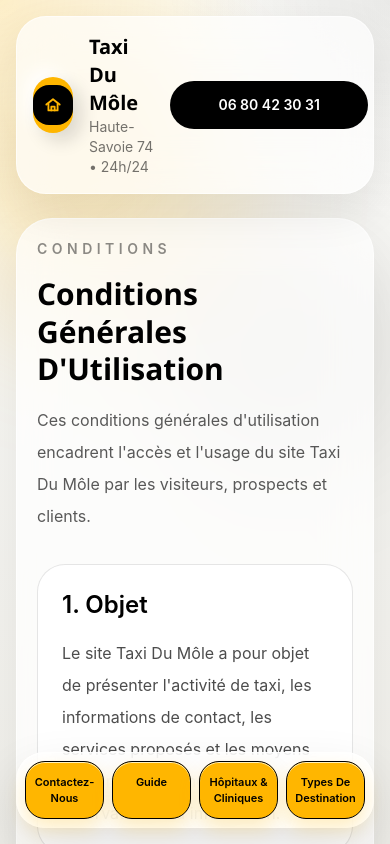
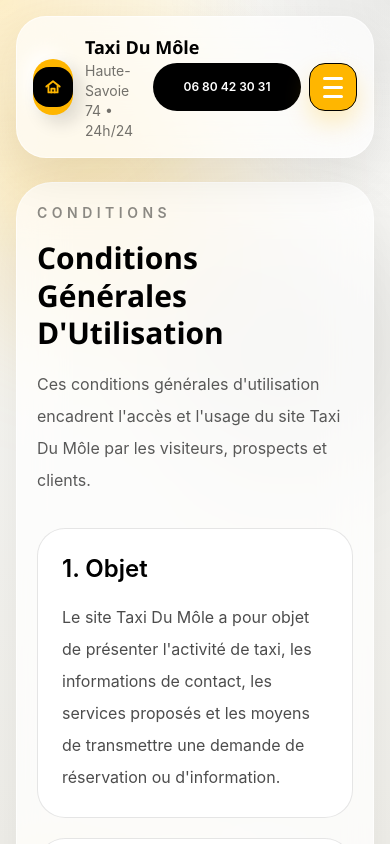
Before and after one commit to taxidumolevscode/taxi-du-mole-saas-74, a Next.js app: page /cgu in a window 390 px wide. Shown: the top 844 px of the page. Built offline with nearby package versions, Linux system fonts and the light colour scheme.

Commit message:
Mise à jour du site Taxi du Môle

```diff
--- a/app/components/SiteChrome.tsx
+++ b/app/components/SiteChrome.tsx
@@ -1,6 +1,8 @@
+"use client";
+
 import Link from "next/link";
 import Image from "next/image";
-import { ReactNode } from "react";
+import { ReactNode, useState } from "react";
 import { navItems } from "../site-data";
 
 function LogoBadge() {
@@ -63,6 +65,8 @@ export function SectionHeader({
 }
 
 export function SiteChrome({ children }: { children: ReactNode }) {
+  const [isMobileMenuOpen, setIsMobileMenuOpen] = useState(false);
+
   return (
     <main className="relative min-h-screen overflow-hidden text-black">
       <div className="pointer-events-none absolute inset-0">
@@ -71,13 +75,15 @@ export function SiteChrome({ children }: { children: ReactNode }) {
         <div className="absolute bottom-32 left-1/3 h-80 w-80 rounded-full bg-white/70 blur-3xl" />
       </div>
 
-      <div className="relative mx-auto max-w-[1600px] px-4 pb-28 pt-4 sm:px-6 lg:px-8">
+      <div className="relative mx-auto max-w-[1600px] px-4 pb-10 pt-4 sm:px-6 lg:px-8">
         <header className="sticky top-4 z-50 rounded-[30px] border border-white/60 bg-white/70 px-4 py-4 shadow-[0_18px_45px_rgba(17,17,17,0.08)] backdrop-blur-xl sm:px-6">
           <div className="flex items-center justify-between gap-4">
-            <Link className="flex items-center gap-4" href="/#hero">
+            <Link className="flex min-w-0 items-center gap-3 sm:gap-4" href="/#hero">
               <LogoBadge />
-              <div>
-                <p className="font-display text-xl font-semibold">Taxi Du Môle</p>
+              <div className="min-w-0">
+                <p className="font-display text-lg font-semibold whitespace-nowrap sm:text-xl">
+                  Taxi Du Môle
+                </p>
                 <p className="text-sm text-black/55">Haute-Savoie 74 • 24h/24</p>
               </div>
             </Link>
@@ -94,13 +100,44 @@ export function SiteChrome({ children }: { children: ReactNode }) {
               ))}
             </div>
 
-            <a
-              className="inline-flex h-12 min-w-[198px] items-center justify-center rounded-full bg-black px-5 text-center text-sm font-semibold whitespace-nowrap text-white hover:-translate-y-0.5"
-              href="tel:+33680423031"
-            >
-              06 80 42 30 31
-            </a>
+            <div className="flex items-center gap-2 sm:gap-3">
+              <a
+                className="inline-flex h-12 min-w-[148px] items-center justify-center rounded-full bg-black px-4 text-center text-xs font-semibold whitespace-nowrap text-white hover:-translate-y-0.5 sm:min-w-[198px] sm:px-5 sm:text-sm"
+                href="tel:+33680423031"
+              >
+                06 80 42 30 31
+              </a>
+              <button
+                aria-expanded={isMobileMenuOpen}
+                aria-label="Ouvrir le menu"
+                className="flex h-12 w-12 items-center justify-center rounded-2xl border border-black bg-[#ffb600] text-black shadow-[0_12px_24px_rgba(255,182,0,0.24)] hover:-translate-y-0.5 xl:hidden"
+                onClick={() => setIsMobileMenuOpen((value) => !value)}
+                type="button"
+              >
+                <span className="flex flex-col gap-1.5">
+                  <span className="block h-[3px] w-5 rounded-full bg-white" />
+                  <span className="block h-[3px] w-5 rounded-full bg-white" />
+                  <span className="block h-[3px] w-5 rounded-full bg-white" />
+                </span>
+              </button>
+            </div>
           </div>
+
+          {isMobileMenuOpen ? (
+            <div className="mt-4 space-y-2 rounded-[24px] border border-black/10 bg-[#f8f6ee] p-3 shadow-[inset_1px_1px_0_rgba(255,255,255,0.88),inset_-1px_-1px_0_rgba(17,17,17,0.05)] xl:hidden">
+              {navItems.map((item) => (
+                <Link
+                  key={item.href}
+                  className="flex items-center justify-between rounded-[20px] border border-black/[0.08] bg-white px-4 py-3 text-sm font-semibold hover:-translate-y-0.5"
+                  href={item.href}
+                  onClick={() => setIsMobileMenuOpen(false)}
+                >
+                  <span className="text-black/45">{item.tag}</span>
+                  <span>{item.label}</span>
+                </Link>
+              ))}
+            </div>
+          ) : null}
         </header>
 
         <div className="mt-6 grid gap-6 xl:grid-cols-[280px_minmax(0,1fr)]">
@@ -247,19 +284,6 @@ export function SiteChrome({ children }: { children: ReactNode }) {
         </footer>
       </div>
 
-      <nav className="fixed inset-x-4 bottom-4 z-50 rounded-[28px] border border-white/70 bg-white/80 p-2 shadow-[0_22px_50px_rgba(17,17,17,0.12)] backdrop-blur-xl xl:hidden">
-        <div className="grid grid-cols-4 gap-2">
-          {navItems.map((item) => (
-            <Link
-              key={item.href}
-              className="rounded-[20px] border border-black bg-[#ffb600] px-2 py-3 text-center text-[11px] font-semibold leading-4 text-black shadow-[0_10px_20px_rgba(255,182,0,0.24),inset_0_1px_0_rgba(255,245,199,0.95)] hover:bg-[#ffc31f]"
-              href={item.href}
-            >
-              {item.label}
-            </Link>
-          ))}
-        </div>
-      </nav>
     </main>
   );
 }
--- a/app/page.tsx
+++ b/app/page.tsx
@@ -121,26 +121,14 @@ export default function Home() {
         </div>
 
         <div className="relative z-10 mt-10 grid gap-5 xl:grid-cols-3">
-          {processSteps.map((step, index) => (
+          {processSteps.map((step) => (
             <article
               key={step.step}
               className="rounded-[30px] border border-black/10 bg-white p-6 shadow-[0_16px_36px_rgba(17,17,17,0.06)]"
             >
               <div className="flex items-center gap-4">
                 <div
-                  className={`flex h-14 w-14 items-center justify-center rounded-[18px] text-sm font-bold text-white shadow-[0_14px_24px_rgba(17,17,17,0.12)] ${
-                    index === 0
-                      ? "bg-[#315efb]"
-                      : index === 1
-                        ? "bg-[#c34b3c]"
-                        : index === 2
-                          ? "bg-[#3cae77]"
-                          : index === 3
-                            ? "bg-[#7d42ff]"
-                            : index === 4
-                              ? "bg-[#e58d00]"
-                              : "bg-[#cf5148]"
-                  }`}
+                  className="flex h-14 w-14 items-center justify-center rounded-[18px] bg-[#e58d00] text-sm font-bold text-white shadow-[0_14px_24px_rgba(229,141,0,0.26)]"
                 >
                   {step.step}
                 </div>
```
